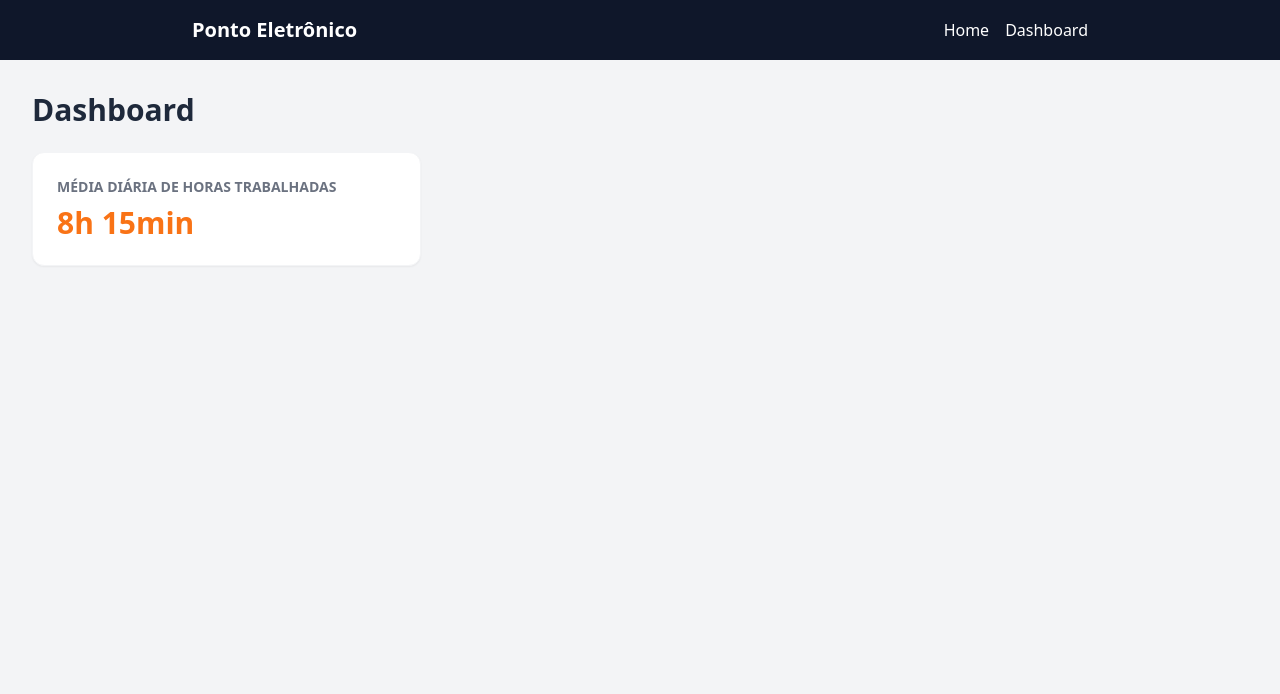
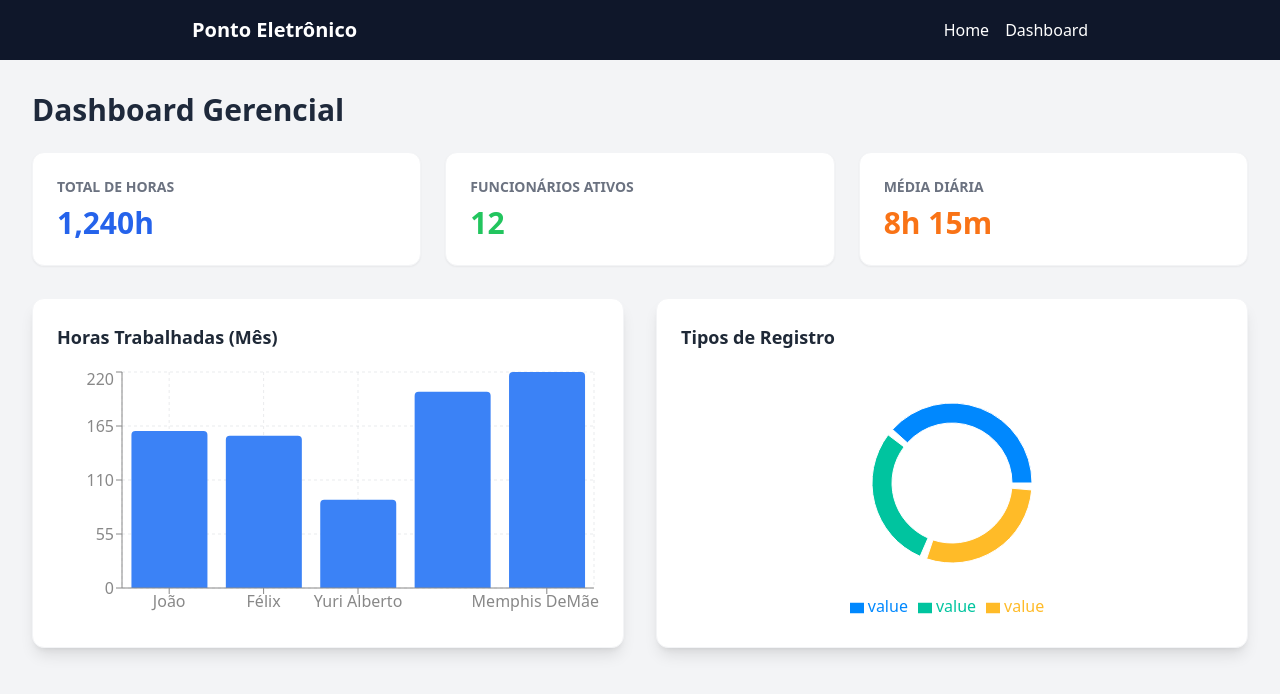
Before and after one commit to PauloHenriqueJunio/sistema-ponto, a React app in the folder frontend/: page /dashboard in a window 1280 px wide. Shown: the top 694 px of the page. Built offline with nearby package versions, Linux system fonts and the light colour scheme; the HTML template or start-up script is replaced by a standard one.

Commit message:
WIP: finish the layout dashboard with mock data

```diff
--- a/frontend/src/pages/dashboard.tsx
+++ b/frontend/src/pages/dashboard.tsx
@@ -33,25 +33,72 @@ function Dashboard() {
 
 
   return (
-    <div className="min-h-screen bg-gray-100 dark-bg-slate-900 text-gray-800 dark:text-white p-4 sm:p-8">
+    <div className="min-h-screen bg-gray-100 dark:bg-slate-900 text-gray-800 dark:text-white p-4 sm:p-8">
       <h1 className="text-3xl font-bold mb-6 text-slate-800 dark:text-white">
-        Dashboard
+        Dashboard Gerencial
       </h1>
+
       <div className="grid grid-cols-1 md:grid-cols-3 gap-6 mb-8">
         <div className="bg-white dark:bg-slate-800 p-6 rounded-xl shadow-sm border border-gray-100 dark:border-slate-700">
-          <h3 className="text-gray-500 text-sm font-bold uppercase" >
-            Média diária de horas trabalhadas
-          </h3>
-          <p className="text-3xl font-bold text-orange-500 mt-2">
-            8h 15min
-          </p>
+          <h3 className="text-gray-500 text-sm font-bold uppercase">Total de Horas</h3>
+          <p className="text-3xl font-bold text-blue-600 mt-2">1,240h</p>
+        </div>
+        <div className="bg-white dark:bg-slate-800 p-6 rounded-xl shadow-sm border border-gray-100 dark:border-slate-700">
+          <h3 className="text-gray-500 text-sm font-bold uppercase">Funcionários Ativos</h3>
+          <p className="text-3xl font-bold text-green-500 mt-2">12</p>
+        </div>
+        <div className="bg-white dark:bg-slate-800 p-6 rounded-xl shadow-sm border border-gray-100 dark:border-slate-700">
+          <h3 className="text-gray-500 text-sm font-bold uppercase">Média Diária</h3>
+          <p className="text-3xl font-bold text-orange-500 mt-2">8h 15m</p>
         </div>
       </div>
+
       <div className="grid grid-cols-1 lg:grid-cols-2 gap-8">
+
+        <div className="bg-white dark:bg-slate-800 p-6 rounded-xl shadow-lg border border-gray-100 dark:border-slate-700">
+          <h3 className="text-lg font-bold mb-4">Horas Trabalhadas (Mês)</h3>
+          <div className="h-64">
+            <ResponsiveContainer width="100%" height="100%">
+              <BarChart data={dadosBarra}>
+                <CartesianGrid strokeDasharray="3 3" stroke="#374151" opacity={0.1} />
+                <XAxis dataKey="nome" stroke="#888888" />
+                <YAxis stroke="#888888" />
+                <Tooltip
+                  contentStyle={{ backgroundColor: '#1f2937', border: 'none', color: '#fff' }}
+                />
+                <Bar dataKey="horas" fill="#3b82f6" radius={[4, 4, 0, 0]} />
+              </BarChart>
+            </ResponsiveContainer>
+          </div>
+        </div>
+
+        <div className="bg-white dark:bg-slate-800 p-6 rounded-xl shadow-lg border border-gray-100 dark:border-slate-700">
+          <h3 className="text-lg font-bold mb-4">Tipos de Registro</h3>
+          <div className="h-64 flex justify-center">
+            <ResponsiveContainer width="100%" height="100%">
+              <PieChart>
+                <Pie
+                  data={dadosPizza}
+                  cx="50%"
+                  cy="50%"
+                  innerRadius={60}
+                  outerRadius={80}
+                  paddingAngle={5}
+                  dataKey="value"
+                >
+                  {dadosPizza.map((entry, index) => (
+                    <Cell key={`cell-${index}`} fill={COLORS[index % COLORS.length]} />
+                  ))}
+                </Pie>
+                <Tooltip />
+                <Legend />
+              </PieChart>
+            </ResponsiveContainer>
+          </div>
+        </div>
 
       </div>
     </div>
-
   );
 }
 
```
